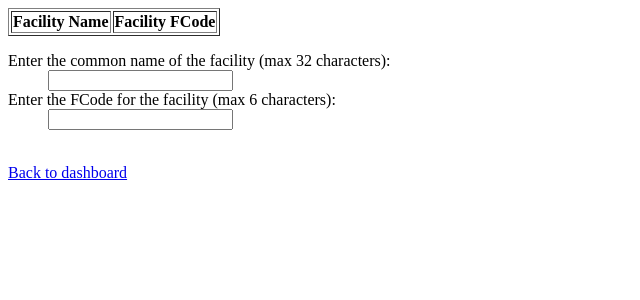
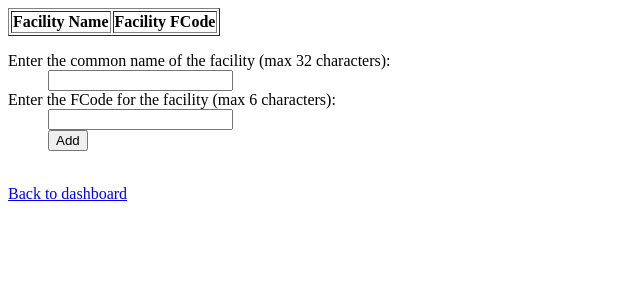
Before and after one commit to spargete/cis322-lost, a Flask app: page /add_facility in a window 1280 px wide. Shown: the top 300 px of the page, without its empty margins (0-640 px from the left). Run offline with Flask 2, Linux system fonts and the light colour scheme; data that the repository does not hold is empty; parts of the project's set-up code (start-up, migrations or seed data) failed here and were passed over; some libraries are stand-ins or nearby versions.

Commit message:
added a submit button to add_facility

```diff
--- a/src/wsgi/templates/add_facility.html
+++ b/src/wsgi/templates/add_facility.html
@@ -20,6 +20,7 @@
 				<dd><input type='text' name='common_name' maxlength=32>
 				<dt>Enter the FCode for the facility (max 6 characters):
 				<dd><input type='text' name='fcode' maxlength=6>
+				<dd><input type='submit' value='Add'>
 			</dl>
 		</form> <br>
 		<a href="{{url_for('dashboard')}}">Back to dashboard</a>
```
